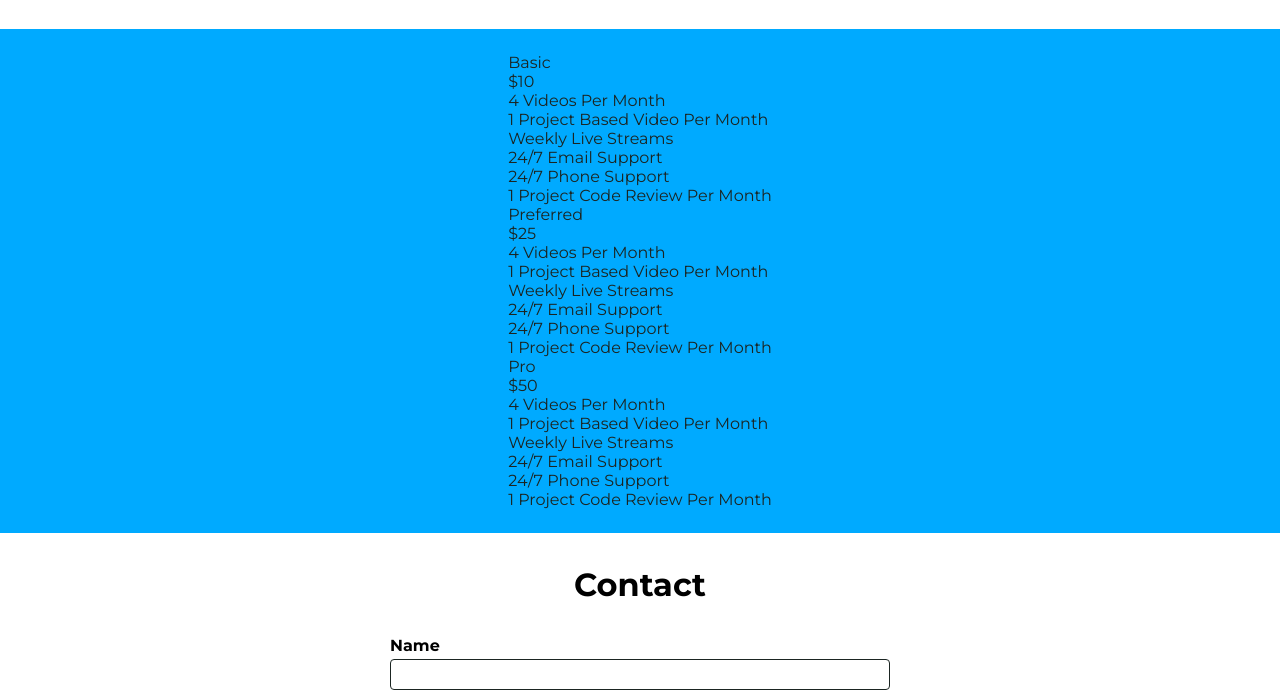
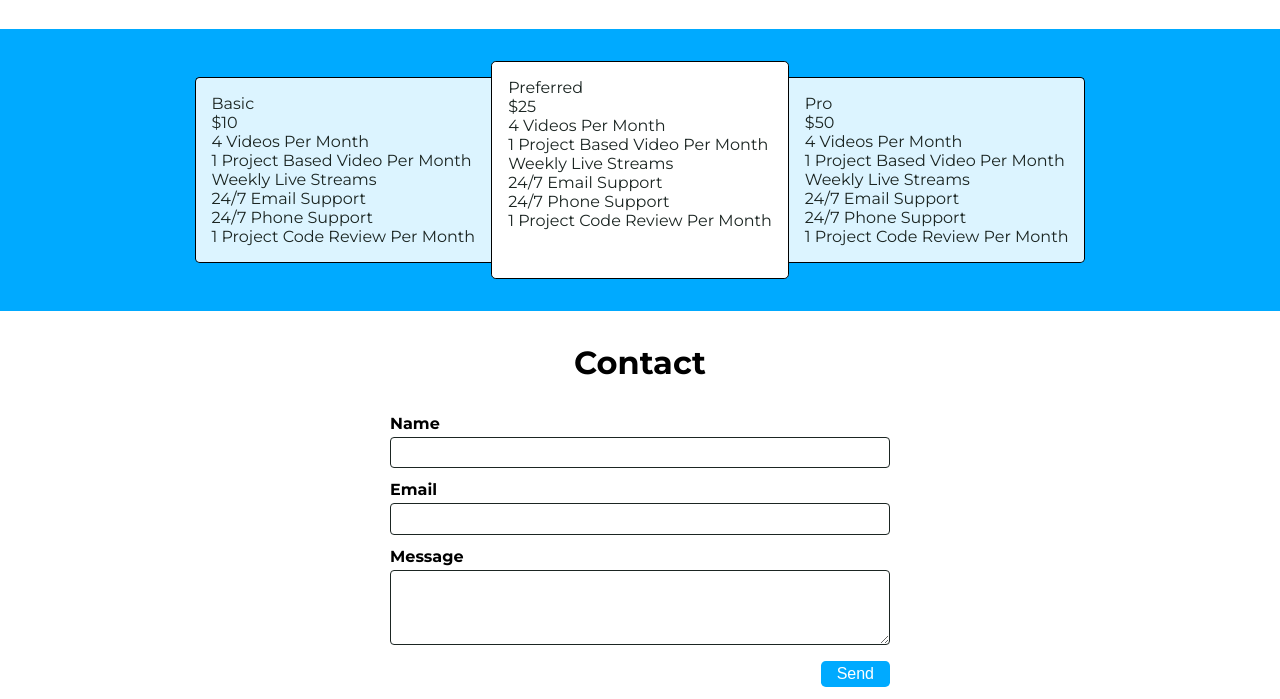
Before and after one commit to KidLiberty/CSS, a plain HTML site: page LandingPageUpgrade/landingPageUpgrade.html in a window 1280 px wide. Shown: the part 1136-1835 px from the top of the page. Drawn offline with Linux system fonts and the light colour scheme.

Commit message:
Card editing

```diff
--- a/LandingPageUpgrade/landingPageUpgrade.css
+++ b/LandingPageUpgrade/landingPageUpgrade.css
@@ -126,22 +126,6 @@ body {
 
 .section-accent {
   background-color: #0af;
-  padding: 1.5rem;
-  display: flex;
-  flex-direction: column;
-  align-items: center;
-}
-
-.free-title {
-  color: white;
-  margin: 0;
-  font-size: 2.5rem;
-  text-transform: uppercase;
-}
-
-.free-sub-title {
-  color: white;
-  max-width: 300px;
 }
 
 .form {
@@ -186,3 +170,34 @@ body {
 .btn-square {
   border-radius: 0.3em;
 }
+
+/* New content */
+.pricing-cards-container {
+  display: flex;
+  justify-content: center;
+}
+
+.pricing-card {
+  padding: 1rem;
+  background-color: #dcf4ff;
+  border: 1px solid black;
+  border-radius: 0.3em;
+  margin: 1rem 0;
+}
+
+.pricing-card.accent {
+  background-color: white;
+  margin: 0;
+}
+
+.pricing-card:first-child {
+  border-top-right-radius: 0;
+  border-bottom-right-radius: 0;
+  border-right: none;
+}
+
+.pricing-card:last-child {
+  border-top-left-radius: 0;
+  border-bottom-left-radius: 0;
+  border-left: none;
+}
--- a/LandingPageUpgrade/landingPageUpgrade.html
+++ b/LandingPageUpgrade/landingPageUpgrade.html
@@ -98,7 +98,7 @@
               </div>
             </div>
           </div>
-          <div class="pricing-card">
+          <div class="pricing-card accent">
             <div class="price-header">
               <div class="plan-name">Preferred</div>
               <div class="plan-price">$25</div>
```
